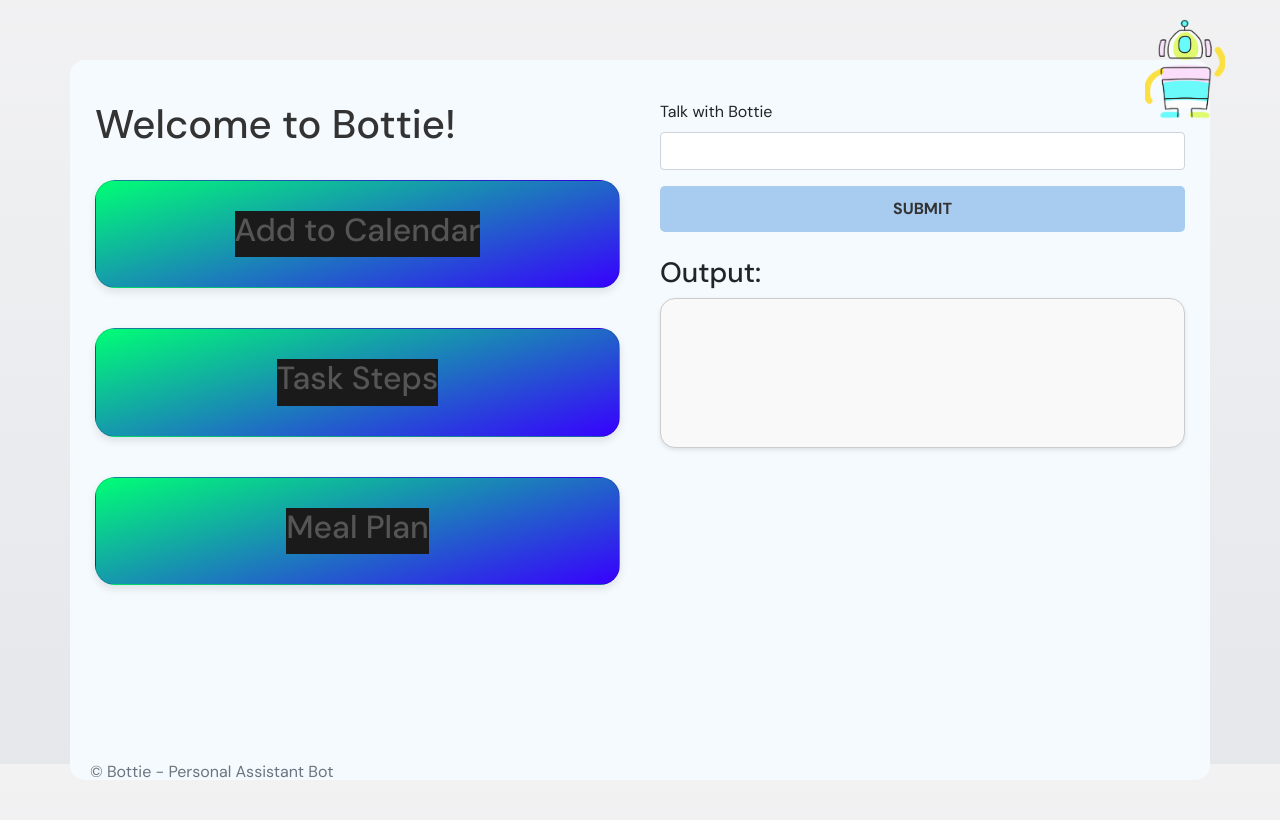
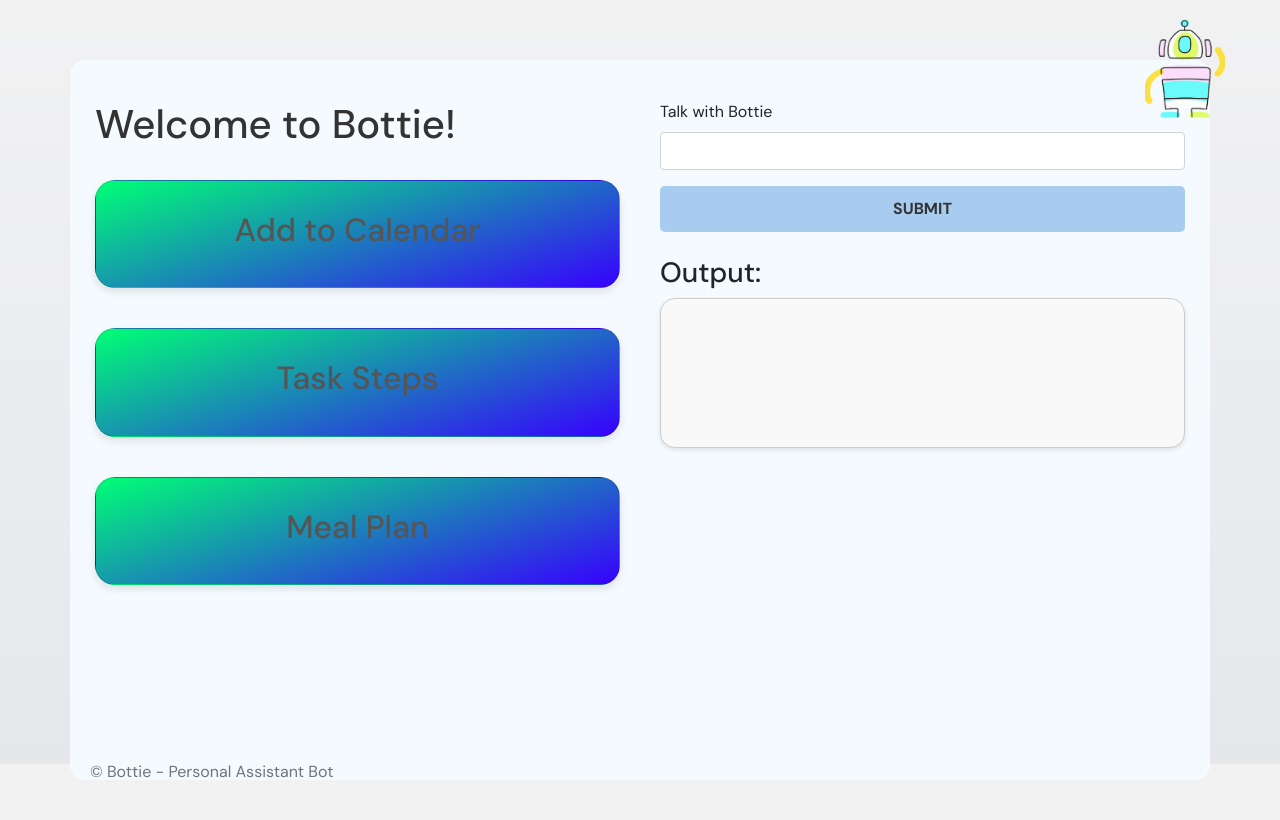
Before and after one commit to m-ranney/bottie, a Flask app: page / in a window 1280 px wide. Shown: the part 36-856 px from the top of the page. Run offline with Flask 2, Linux system fonts and the light colour scheme; some libraries are stand-ins or nearby versions.

Commit message:
UI updates

```diff
--- a/static/css/main.css
+++ b/static/css/main.css
@@ -114,19 +114,8 @@ body > *:not(.navbar) {
   transition: all 0.3s ease;
 }
 
-.card2 {
- background-color: #1a1a1a;
- border-radius:;
- transition: all .2s;
-}
-
 .card:hover {
   box-shadow: 0px 0px 30px 1px rgba(0, 255, 117, 0.30);
-}
-
-.card2:hover {
- transform: scale(0.98);
- border-radius: 20px;
 }
 
 .left-cards {
--- a/templates/index.html
+++ b/templates/index.html
@@ -6,23 +6,17 @@
       <h1 class="card-title">Welcome to Bottie!</h1>
       <div class="card fixed-gap" id="calendar-card" data-href="/create">
         <div class="card-body d-flex justify-content-center">
-          <div class="card2">
-            <h2 class="header">Add to Calendar</h2>
-          </div>
+          <h2 class="header">Add to Calendar</h2>
         </div>
       </div>
       <div class="card fixed-gap" id="task-card" data-href="/steps">
         <div class="card-body d-flex justify-content-center">
-          <div class="card2">
-            <h2 class="header">Task Steps</h2>
-          </div>
+          <h2 class="header">Task Steps</h2>
         </div>
       </div>
       <div class="card fixed-gap" id="meal-plan-card" data-href="/meal_plan">
         <div class="card-body d-flex justify-content-center">
-          <div class="card2">
-            <h2 class="header">Meal Plan</h2>
-          </div>
+          <h2 class="header">Meal Plan</h2>
         </div>
       </div>
     </div>
```
